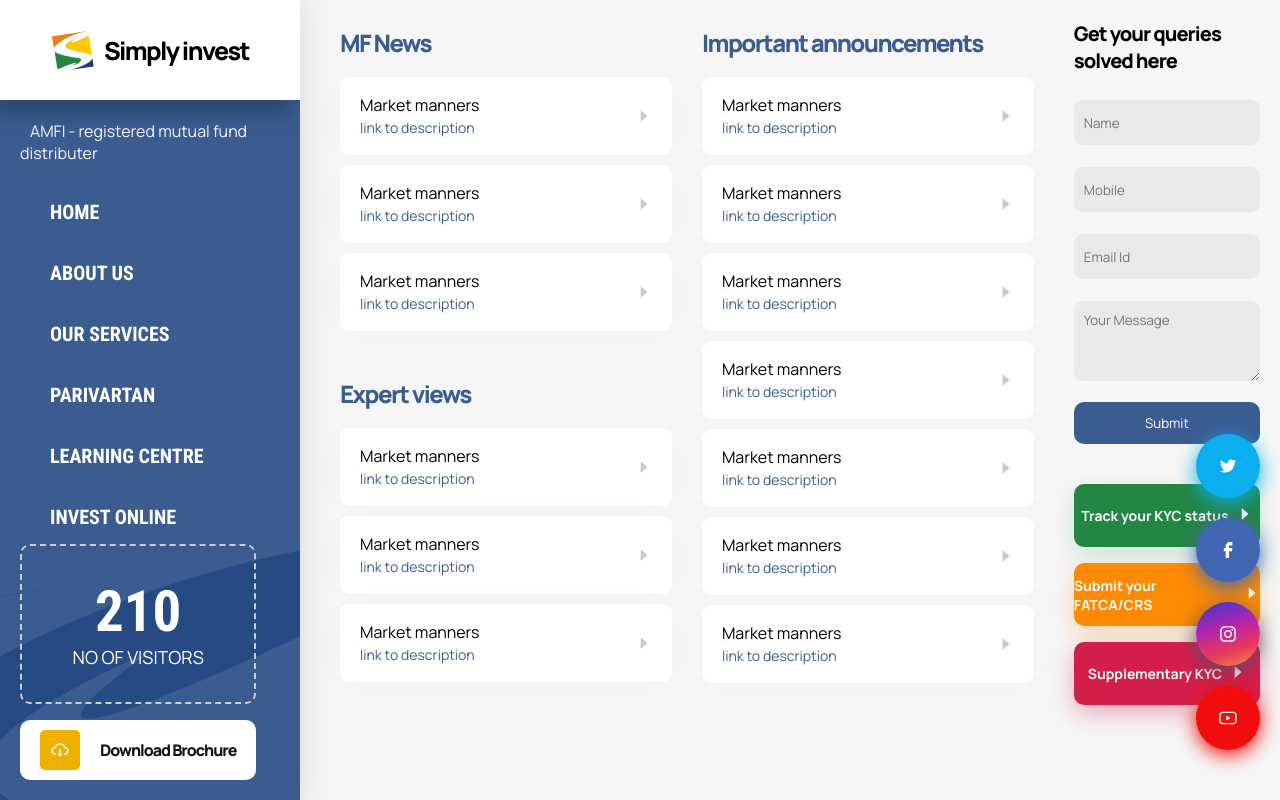
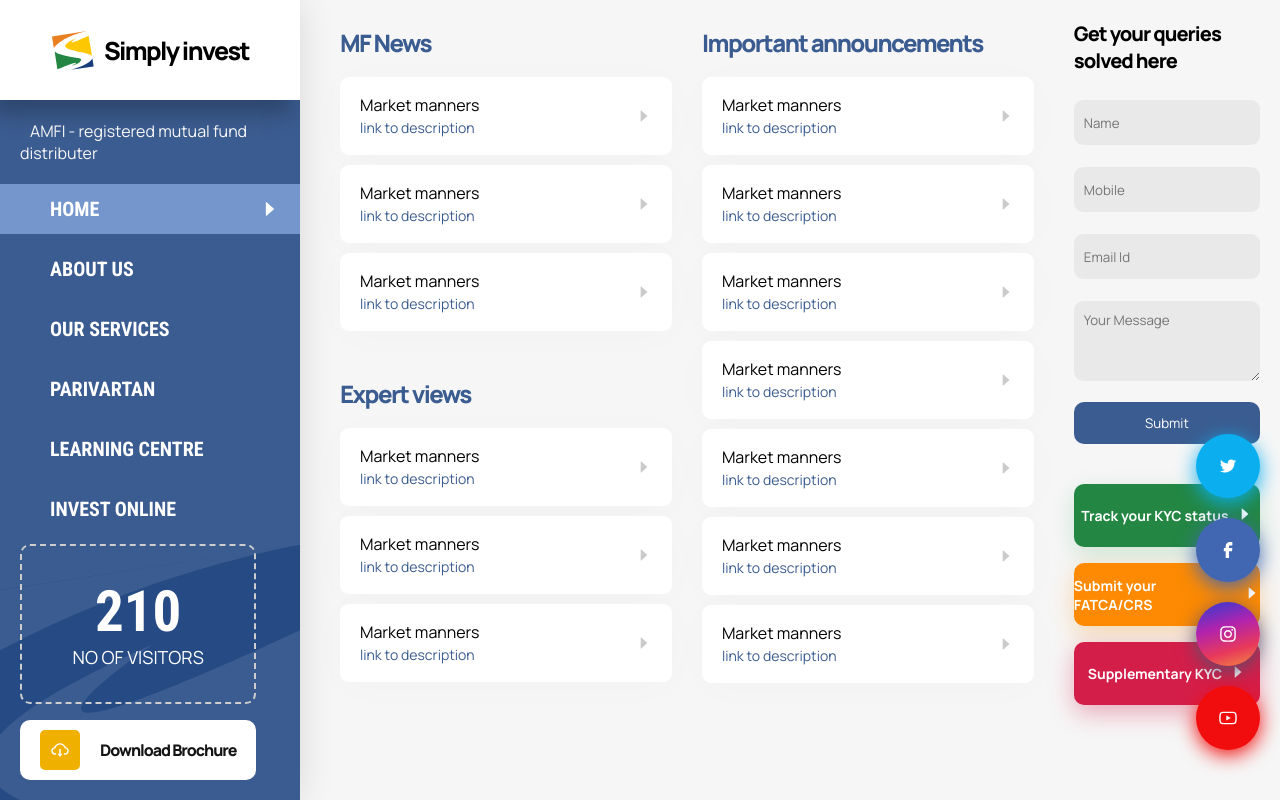
Before and after one commit to npaul2173/simplyInvest, a React (Create React App) app: page / in a window 1280 px wide. Built offline with nearby package versions, Linux system fonts and the light colour scheme.

Commit message:
💄UI for Nav component updated |  🎨 Nav Component updated

```diff
--- a/src/contact/index.js
+++ b/src/contact/index.js
@@ -1,3 +1,4 @@
+import React from "react";
 import "./index.styles.css";
 
 export const ContactForm = () => {
@@ -28,14 +29,7 @@ export const ContactForm = () => {
           ></textarea>
 
           {/* <input type="submit" value="Submit" /> */}
-          <button
-            className="submitButton"
-            onClick={() => {
-              console.log("clicled");
-            }}
-          >
-            Submit
-          </button>
+          <button className="submitButton">Submit</button>
         </form>
       </div>
     </div>
--- a/src/contactPage/index.js
+++ b/src/contactPage/index.js
@@ -1,12 +1,9 @@
-{
-  /* <iframe src="https://www.google.com/maps/embed?pb=!1m18!1m12!1m3!1d921.0059918520243!2d88.38934182922833!3d22.57820689907373!2m3!1f0!2f0!3f0!3m2!1i1024!2i768!4f13.1!3m3!1m2!1s0x3a02766f99dc3005%3A0xb55e7d8613e8b7ed!2sValue%20You!5e0!3m2!1sen!2sin!4v1632558309572!5m2!1sen!2sin" width="600" height="450" style="border:0;" allowfullscreen="" loading="lazy"></iframe> */
-}
-
 export const ContactScreen = () => {
   return (
     <div>
       <h1>Contact us</h1>
       <iframe
+        title="MapofSimplyInvest"
         src="https://www.google.com/maps/embed?pb=!1m18!1m12!1m3!1d921.0059918520243!2d88.38934182922833!3d22.57820689907373!2m3!1f0!2f0!3f0!3m2!1i1024!2i768!4f13.1!3m3!1m2!1s0x3a02766f99dc3005%3A0xb55e7d8613e8b7ed!2sValue%20You!5e0!3m2!1sen!2sin!4v1632558309572!5m2!1sen!2sin"
         width="600px"
         height="450px"
--- a/src/home/index.js
+++ b/src/home/index.js
@@ -1,6 +1,5 @@
 import React, { useEffect } from "react";
 import { InfoBox } from "../common/components/InfoBox";
-import { StatsContainer } from "../common/components/StatsContainer";
 import "./index.styles.css";
 
 export const Home = () => {
--- a/src/nav/index.js
+++ b/src/nav/index.js
@@ -1,14 +1,16 @@
-import React from "react";
+import React, { useState } from "react";
 import styles from "./index.module.css";
 import Logo from "../assets/svgs/LOGO.svg";
 import NavBackground from "../assets/svgs/NavLowerbackgroung.svg";
 import { NavLink } from "react-router-dom";
 import { Routes } from "./routes";
 import { CgMenuLeft, CgClose } from "react-icons/cg";
-import { useState } from "react";
 import clsx from "clsx";
 import { DownloadButton } from "../common/components/DownloadButton";
 import { StatsContainer } from "../common/components/StatsContainer";
+import { AiFillCaretRight } from "react-icons/ai";
+import { matchPath } from "react-router-dom";
+import { useLocation } from "react-router-dom";
 
 const MenuButton = ({ onClick = () => {}, menuVisible = false }) => {
   return (
@@ -22,11 +24,13 @@ const MenuButton = ({ onClick = () => {}, menuVisible = false }) => {
   );
 };
 export const NavBar = () => {
+  const location = useLocation();
+  const [hoverRoute, setHoverRoute] = useState("");
   const [menuVisible, setMenuVisible] = useState(false);
   const toggleSidenav = () => {
     setMenuVisible((prevState) => !prevState);
   };
-  console.log({ menuVisible });
+
   return (
     <>
       {/* app heading */}
@@ -57,10 +61,36 @@ export const NavBar = () => {
         </div>
 
         {Routes.map((prop, key) => {
+          const isParentActive = !!(
+            prop.path &&
+            matchPath(location.pathname, { path: prop.path, exact: prop.path })
+          );
+
           return (
             <div onClick={toggleSidenav}>
-              <NavLink to={prop.path} key={key}>
+              <NavLink
+                onMouseEnter={() => setHoverRoute(key)}
+                onMouseLeave={() => setHoverRoute("")}
+                to={prop.path}
+                key={key}
+                style={{
+                  justifyContent: "space-between",
+                  display: "flex",
+                  height: 50,
+                  alignItems: "center",
+                  paddingRight: 20,
+                }}
+                className={isParentActive ? styles.selectedRoute : ""}
+              >
                 <span className={styles.navSpan}>{prop.sidebarName}</span>
+                <AiFillCaretRight
+                  className={
+                    hoverRoute === key || isParentActive
+                      ? styles.selectedIconArrow
+                      : styles.selectedIconArrowHidden
+                  }
+                  size={20}
+                />
               </NavLink>
             </div>
           );
--- a/src/nav/index.module.css
+++ b/src/nav/index.module.css
@@ -61,6 +61,18 @@
   color: #f1f1f1;
   background-color: #7496CC;
 }
+
+.selectedRoute {
+  color: #f1f1f1;
+  background-color: #7496CC;
+}
+
+/* .navRouteStyles {
+  justify-content: "space-between";
+  display: flex;
+  height: 50px;
+  align-items: "center",
+} */
 
 .sidenav .navSpan {
   font-family: 'Roboto Condensed' !important;
@@ -131,6 +143,21 @@
   color: #7496CC;
 }
 
+.selectedIconArrowHidden {
+  visibility: hidden;
+  color: rgb(255, 255, 255);
+}
+
+.selectedIconArrow {
+  visibility: visible;
+  color: rgb(255, 255, 255);
+}
+
+.selectedIconArrow :hover {
+  visibility: visible;
+  color: #f1f1f1;
+}
+
 .downloadButtonPlacer {
   position: fixed;
   z-index: 200;
--- a/src/nav/routes.js
+++ b/src/nav/routes.js
@@ -65,6 +65,7 @@ export const Routes = [
     path: "/",
     sidebarName: "Home",
     component: Home,
+    exact: true,
   },
   {
     path: "/aboutUs",
```
